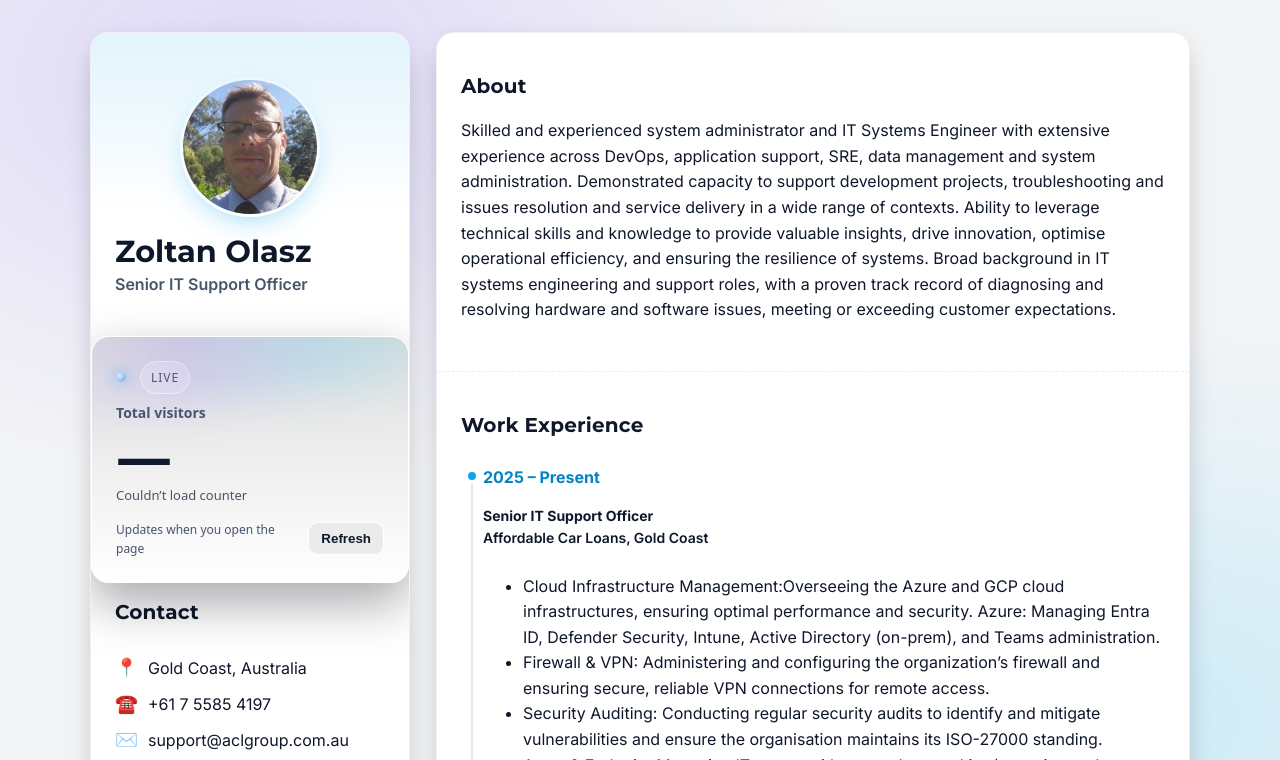
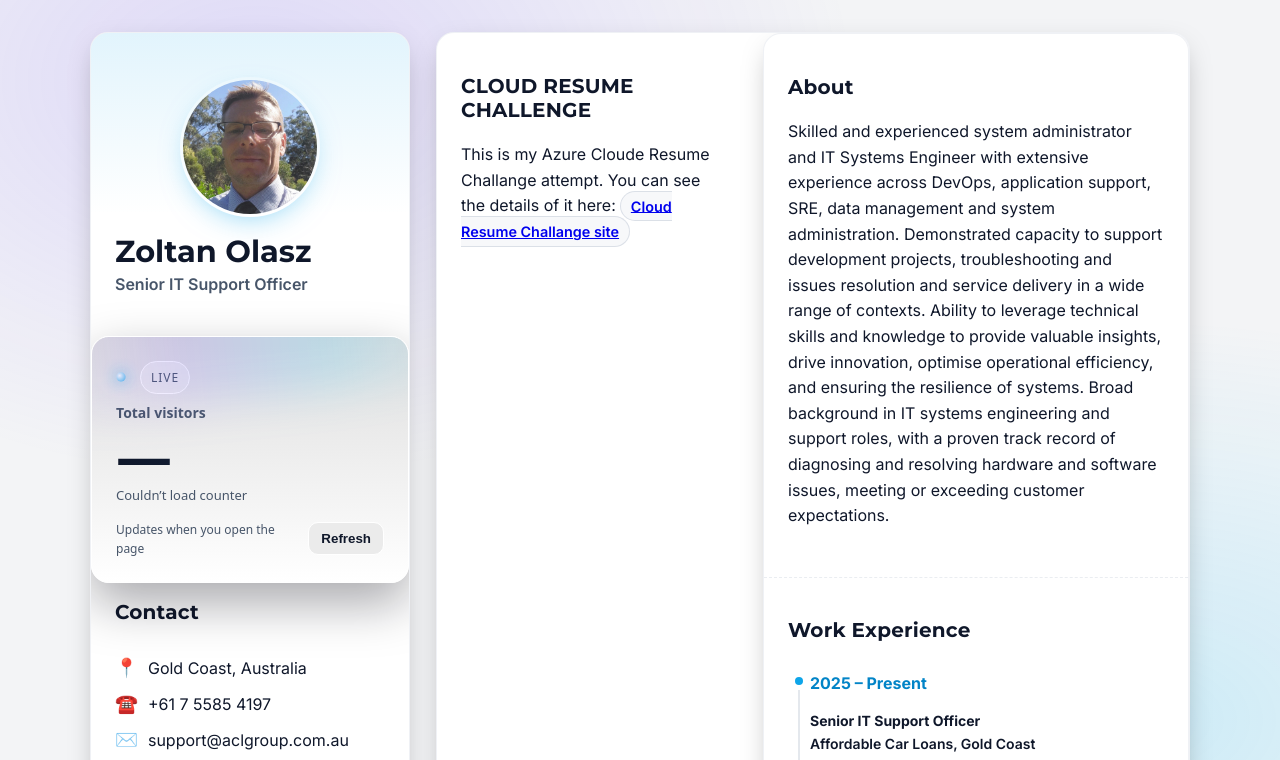
Before and after one commit to SurfAndCode/CloudChallenge, a plain HTML site: page FrontEnd/index.html in a window 1280 px wide. Shown: the top 760 px of the page. Drawn offline with Linux system fonts and the light colour scheme; no server answers.

Commit message:
Adding a link to the Resume Challenge site

```diff
--- a/FrontEnd/index.html
+++ b/FrontEnd/index.html
@@ -85,6 +85,15 @@
       </aside>
 
       <!-- RIGHT: Main content -->
+       <main class="content card">
+        <section class="section about" aria-label="About">
+          <h2 class="h">CLOUD RESUME CHALLENGE</h2>
+          <p>
+            This is my Azure Cloude Resume Challange attempt. You can see the details of it here:
+            <a class="chip" href="https://cloudresumechallenge.dev/" rel="me noopener">Cloud Resume Challange site</a>
+          </p>
+        </section>
+
       <main class="content card">
         <section class="section about" aria-label="About">
           <h2 class="h">About</h2>
```
